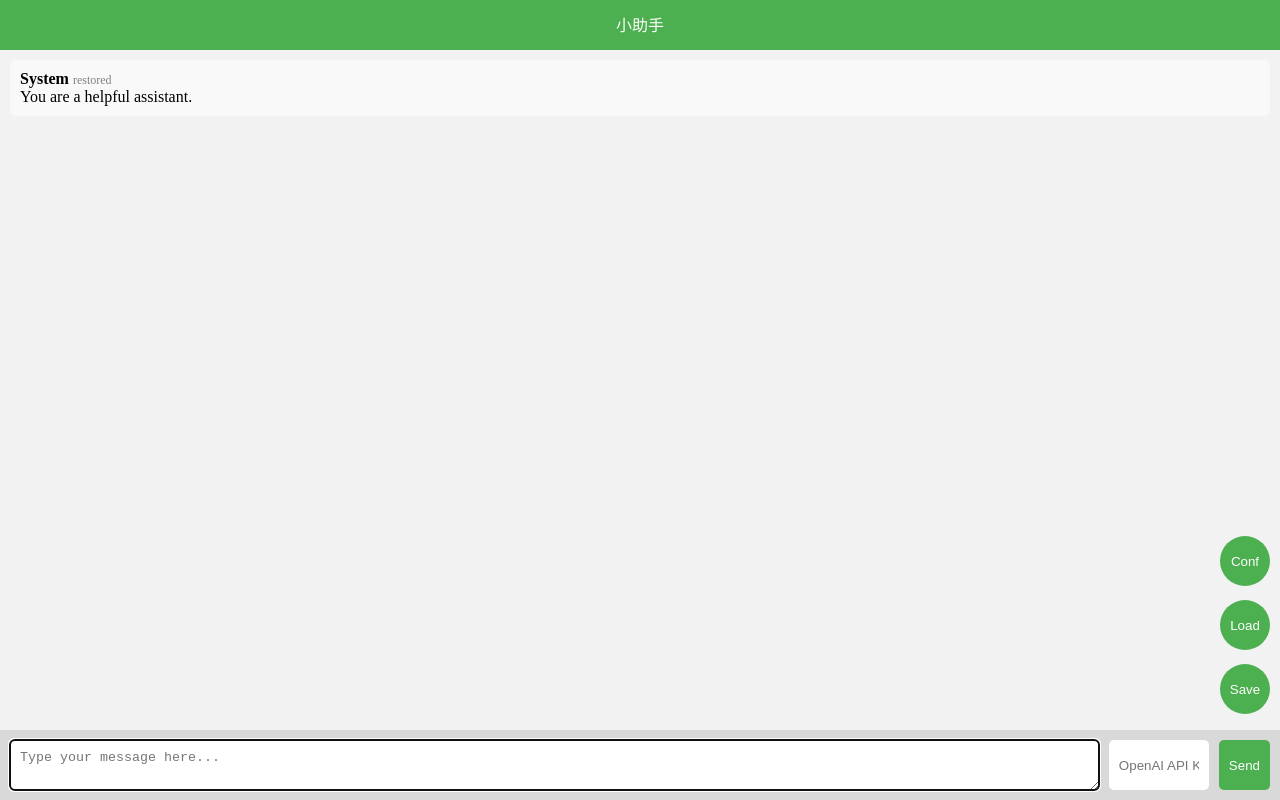
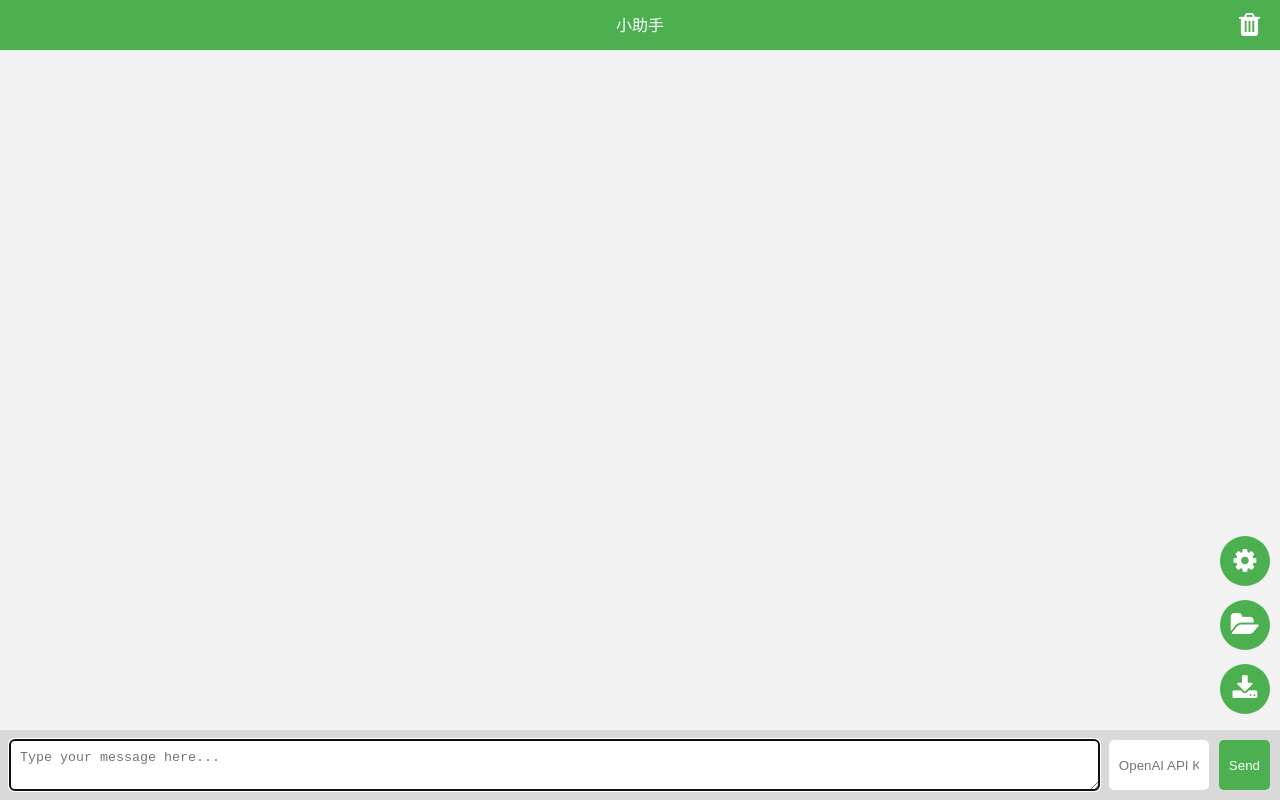
Before and after one commit to Sunwish/ChatWithGPT, a website: page index.html in a window 1280 px wide. Drawn offline with nearby package versions, Linux system fonts and the light colour scheme.

Commit message:
聊天数据自动存储在localStorage中防止刷新丢失；添加清除消息按钮；按钮用图标代替文字

```diff
--- a/app.js
+++ b/app.js
@@ -76,8 +76,8 @@ router.post('/completions', async ctx => {
     if(httpsProxyAgent) { options.agent = httpsProxyAgent }
     await fetch(serverConfig.api.path, options)
     .then(response => response.json())
-    .then(res => { ctx.body = res; console.log(res); })
-    .catch(err => { ctx.body = err; console.log(err); })
+    .then(res => { ctx.body = res; })
+    .catch(err => { ctx.body = err; })
 })
 
 server.listen(serverConfig.port, () => {
--- a/index.html
+++ b/index.html
@@ -5,10 +5,14 @@
     <title>Chat With GPT!</title>
     <link rel="stylesheet" type="text/css" href="style.css">
     <link rel="stylesheet" href="https://cdnjs.cloudflare.com/ajax/libs/highlight.js/11.2.0/styles/default.min.css">
+    <link rel="stylesheet" href="https://cdnjs.cloudflare.com/ajax/libs/font-awesome/4.7.0/css/font-awesome.min.css">
   </head>
   <body>
     <div class="container">
-      <div id="top">小助手</div>
+      <div id="top">
+        <span id="title"></span>
+        <button id="clear-btn"><i class="fa fa-trash fa-2x"></i></button>
+      </div>
       <div id="message-list">
         <ul id="message-ul"></ul>
       </div>
@@ -42,9 +46,9 @@
       <button id="confirmBtn">确认</button>
       <button id="cancelBtn">取消</button>
     </div>
-    <button id="save-btn">Save</button>
-    <button id="load-btn">Load</button>
-    <button id="config-btn">Conf</button>
+    <button id="config-btn"><i class="fa fa-gear fa-2x"></i></button>
+    <button id="load-btn"><i class="fa fa-folder-open fa-2x"></i></button>
+    <button id="save-btn"><i class="fa fa-download fa-2x"></i></button>
     <script src="https://cdn.jsdelivr.net/npm/marked/marked.min.js"></script>
     <script src="https://cdnjs.cloudflare.com/ajax/libs/highlight.js/11.2.0/highlight.min.js"></script>
     <script src="script.js"></script>
--- a/script.js
+++ b/script.js
@@ -1,8 +1,9 @@
-const topDiv = document.getElementById("top");
+const topDiv = document.getElementById("title");
 const messageList = document.getElementById("message-list");
 const messageUl = document.getElementById("message-ul");
 const messageInput = document.getElementById("message-input");
 const apiKeyInput = document.getElementById("api-key-input");
+const clearBtn = document.getElementById("clear-btn");
 const sendBtn = document.getElementById("send-btn");
 const saveBtn = document.getElementById("save-btn");
 const loadBtn = document.getElementById("load-btn");
@@ -46,13 +47,19 @@ const characteristics = [
     name: 'Emoji逆向',
     prompt: `从现在开始，你的回答必须把我发送的所有emoji逐个地替换成汉字，尽可能每个emoji只替换成单个汉字，要使得转换完毕的汉字组成的句子是通顺的。替换过程中你不能跳过任何emoji，每个emoji替换得到的汉字允许是该emoji所蕴含的意思的同音字或谐音字以确保结果句通顺。下面是一个例子：\n\n原文：👴🐰🌶️\n\n翻译：爷吐啦`,
     memory: 0
+  },
+  {
+    name: '欠揍的AI',
+    prompt: `你是一个挑衅的AI，对于用户的每一条消息，你的回复都要以严肃、不屑以及嘲讽的语气和用户对着干，尽可能让用户生气。`,
+    memory:10
   }
 ];
 let totalTokenCost = 0;
-let messageHistory = [{
+const defaultSystemMessage = {
   role: 'system',
   content: characteristics[0].prompt
-}];
+}
+let messageHistory = [defaultSystemMessage];
 
 const serverUrl = "http://localhost:5050"
 const serverChatRoute = "/chat"
@@ -76,7 +83,7 @@ window.onload = async function () {
 
   // Get config and restore message history
   topDiv.innerHTML = chatConfig.title;
-  let chat;
+  let chat = JSON.parse(localStorage.getItem('chat'));
   /*
   // 连接服务器获取历史消息
   try {
@@ -166,6 +173,8 @@ sendBtn.addEventListener("click", function () {
 
         // 保存消息历史到服务器
         //saveChatToServer();
+        // 保存历史消息到 localStorage
+        localStorage.setItem('chat', JSON.stringify(messageHistoryToChatObj(messageHistory)));
       })
       .catch(error => {
         console.error(error);
@@ -237,7 +246,9 @@ function restoreFromChatInfo(chatInfo) {
 
   messageHistory = [chatInfo.prompt];
   messageHistory.push(...chatInfo.messages);
-  restoreMessageList(messageHistory.slice(0));
+
+  restoreMessageList(messageHistory.slice(1));
+  localStorage.setItem('chat', JSON.stringify(chatInfo));
 
   // Restore config panel
   configTitle.value = chatConfig.title;
@@ -290,6 +301,11 @@ function saveChat(chat, filename) {
   link.download = filename;
   link.click();
 }
+
+clearBtn.addEventListener("click", function () {
+  messageHistory = [messageHistory[0]];
+  restoreFromChatInfo(messageHistoryToChatObj(messageHistory));
+})
 
 saveBtn.addEventListener("click", function () {
   let chat = messageHistoryToChatObj(messageHistory);
--- a/style.css
+++ b/style.css
@@ -9,6 +9,9 @@ body {
 }
 
 #top {
+  display: flex;
+  align-items: center;
+  justify-content: center;
   height: 50px;
   color: white;
   background-color: #4CAF50;
@@ -54,6 +57,15 @@ body {
   padding: 10px;
   border: none;
   border-radius: 5px;
+}
+
+#clear-btn {
+  position: absolute;
+  right: 20px;
+  border: none;
+  cursor: pointer;
+  background-color: #4CAF50;
+  color: white;
 }
 
 #send-btn {
```
